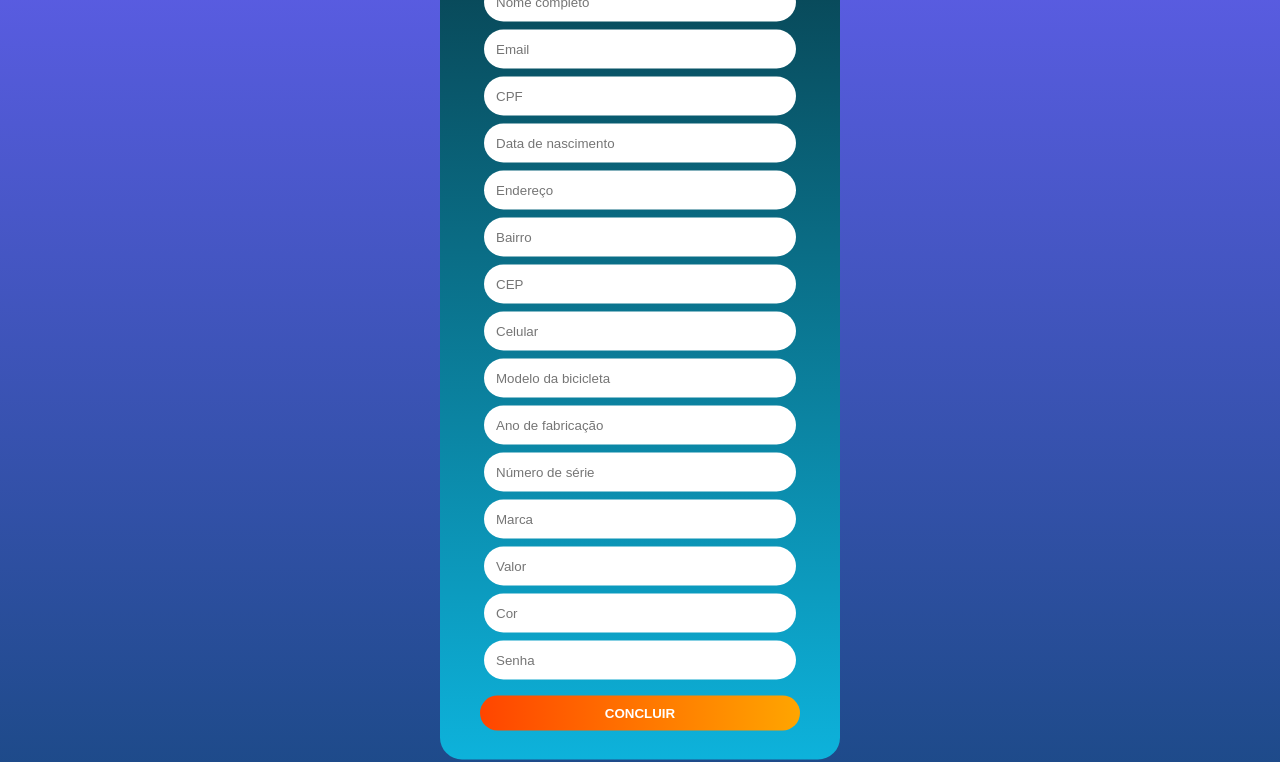
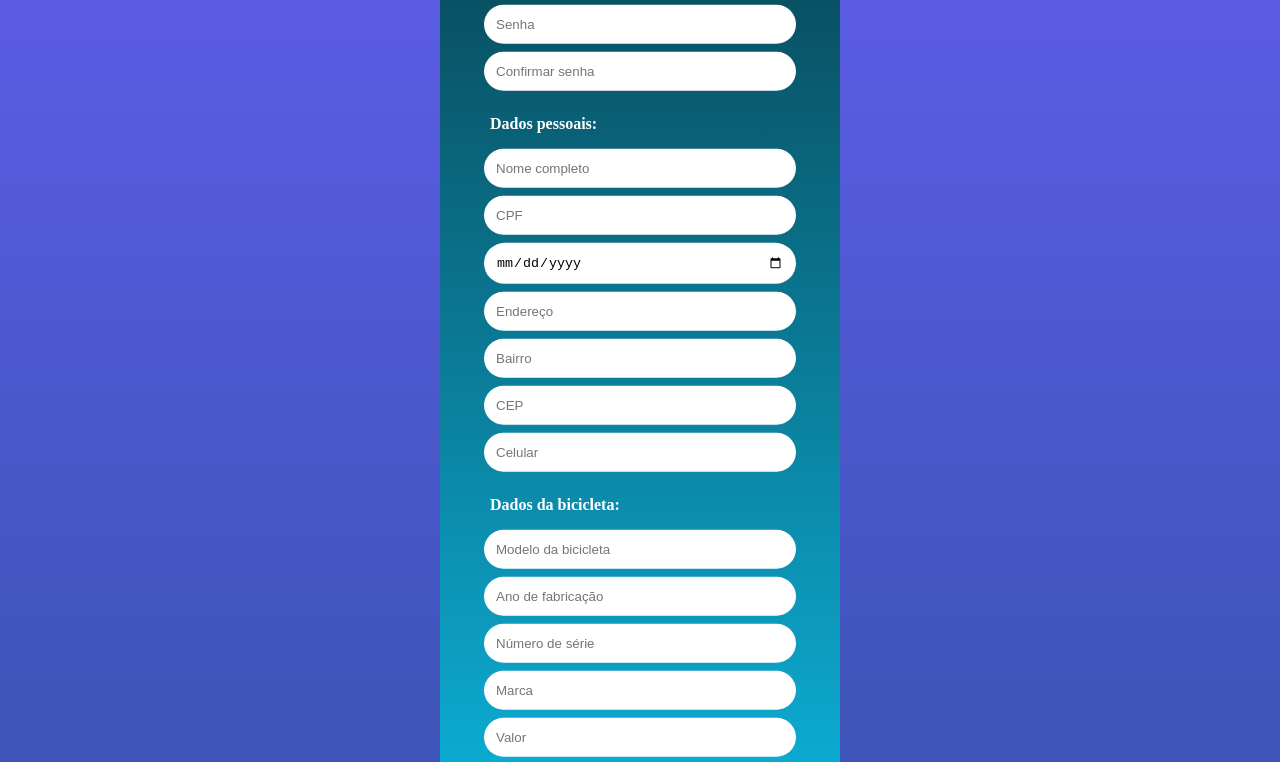
Before and after one commit to challengersfiap/Sprint1RPD, a plain HTML site: page index.html in a window 1280 px wide. Shown: the part 64-826 px from the top of the page. Drawn offline with Linux system fonts and the light colour scheme.

Commit message:
estilo-camera.css criado

```diff
--- /dev/null
+++ b/css/estilo-camera.css
@@ -0,0 +1,9 @@
+*{
+    margin: 0;
+    padding: 0;
+    box-sizing: border-box;
+}
+
+.box{
+    display: flex;
+}
--- a/css/estilo-index.css
+++ b/css/estilo-index.css
@@ -7,10 +7,14 @@
 body{
     background-image: linear-gradient(to top, rgb(15, 70, 116), rgba(11, 11, 219, 0.664));
     width: 100%;
-    height: 1024px;
+    height: 2000px;
     max-width: 1440px;
 }
 
+h4{
+    margin-left: 50px;
+    text-align: left;
+}
 .box-pai{
 	width: 100%;
 	height: 100%;
--- a/index.html
+++ b/index.html
@@ -13,22 +13,27 @@
                 <form class="form">
                 <link rel="stylesheet" href="./css/estilo-index.css">
                     <h2>Cadastre-se</h2>
-                    <input placeholder="Nome completo" class="preenchimento-filha"></class=>
-                    <input placeholder="Email" class="preenchimento-filha"></class=>
-                    <input placeholder="CPF" class="preenchimento-filha"></class=>
-                    <input placeholder="Data de nascimento" class="preenchimento-filha"></class=>
-                    <input placeholder="Endereço" class="preenchimento-filha"></class=>
-                    <input placeholder="Bairro" class="preenchimento-filha"></lass=>
-                    <input placeholder="CEP" class="preenchimento-filha"></class=>
-                    <input placeholder="Celular" class="preenchimento-filha"></class=>
-                    <input placeholder="Modelo da bicicleta" class="preenchimento-filha"></class=>
-                    <input placeholder="Ano de fabricação" class="preenchimento-filha"></class=>
-                    <input placeholder="Número de série" class="preenchimento-filha"></class=>
-                    <input placeholder="Marca" class="preenchimento-filha"></class=>
-                    <input placeholder="Valor" class="preenchimento-filha"></class=>
-                    <input placeholder="Cor" class="preenchimento-filha"></class=>
-                    <input placeholder="Senha" class="preenchimento-filha"></class=>
-                    <a href="./camera.html"><button class="btn">Concluir</button></a>
+                    <h4>Dados da conta:</h4>
+                    <input type="email" placeholder="Email" class="preenchimento-filha"></class=>
+                    <input type="password" placeholder="Senha" class="preenchimento-filha"></class=>
+                    <input type="password" placeholder="Confirmar senha" class="preenchimento-filha"></class=>
+                    <h4>Dados pessoais:</h4>
+                    <input type="text" placeholder="Nome completo" class="preenchimento-filha"></class=>
+                    <input type="number" placeholder="CPF" class="preenchimento-filha"></class=>
+                    <input type="date" placeholder="Data de nascimento" class="preenchimento-filha"></class=>
+                    <input type="text" placeholder="Endereço" class="preenchimento-filha"></class=>
+                    <input type="text" placeholder="Bairro" class="preenchimento-filha"></lass=>
+                    <input type="number" placeholder="CEP" class="preenchimento-filha"></class=>
+                    <input type="tel" placeholder="Celular" class="preenchimento-filha"></class=>
+                    <h4>Dados da bicicleta:</h4>
+                    <input type="text" placeholder="Modelo da bicicleta" class="preenchimento-filha"></class=>
+                    <input type="text" placeholder="Ano de fabricação" class="preenchimento-filha"></class=>
+                    <input type="text" placeholder="Número de série" class="preenchimento-filha"></class=>
+                    <input type="text" placeholder="Marca" class="preenchimento-filha"></class=>
+                    <input type="text" placeholder="Valor" class="preenchimento-filha"></class=>
+                    <input type="text" placeholder="Cor" class="preenchimento-filha"></class=>
+
+
                 </form>
             </div>
         </div>
```
Also changed, not shown: camera.html (added, +16 -0 lines).
